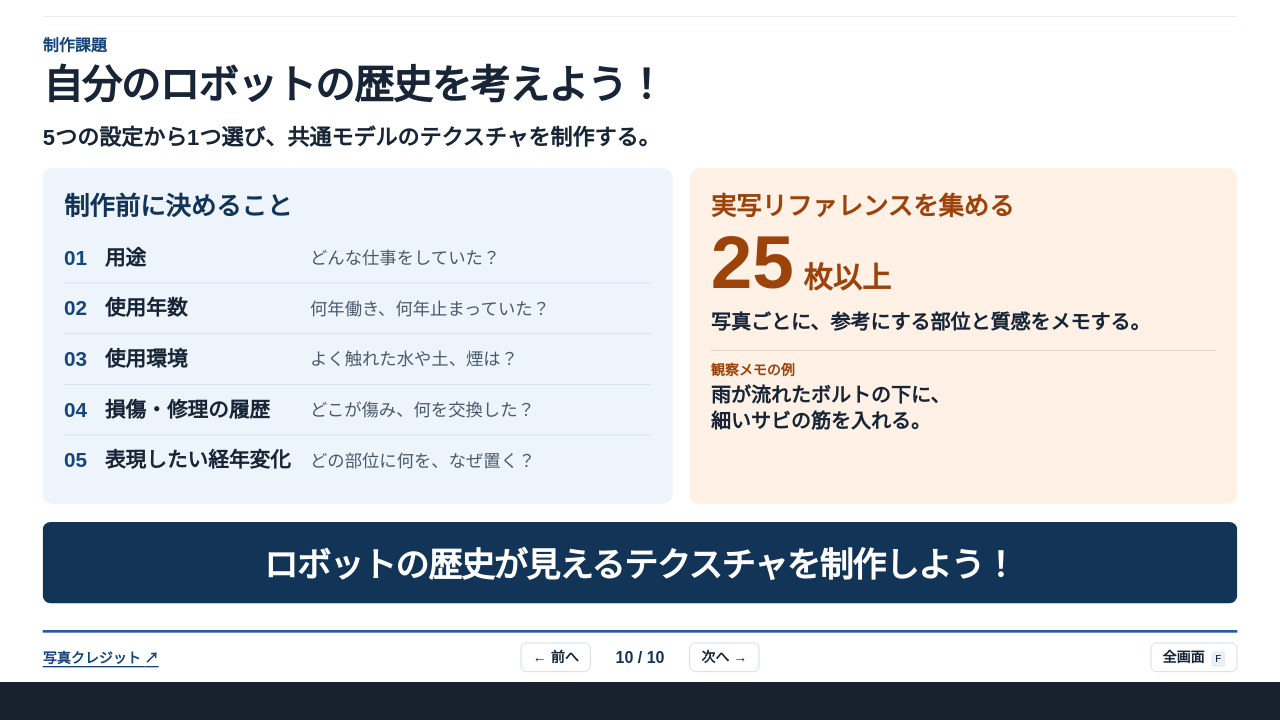
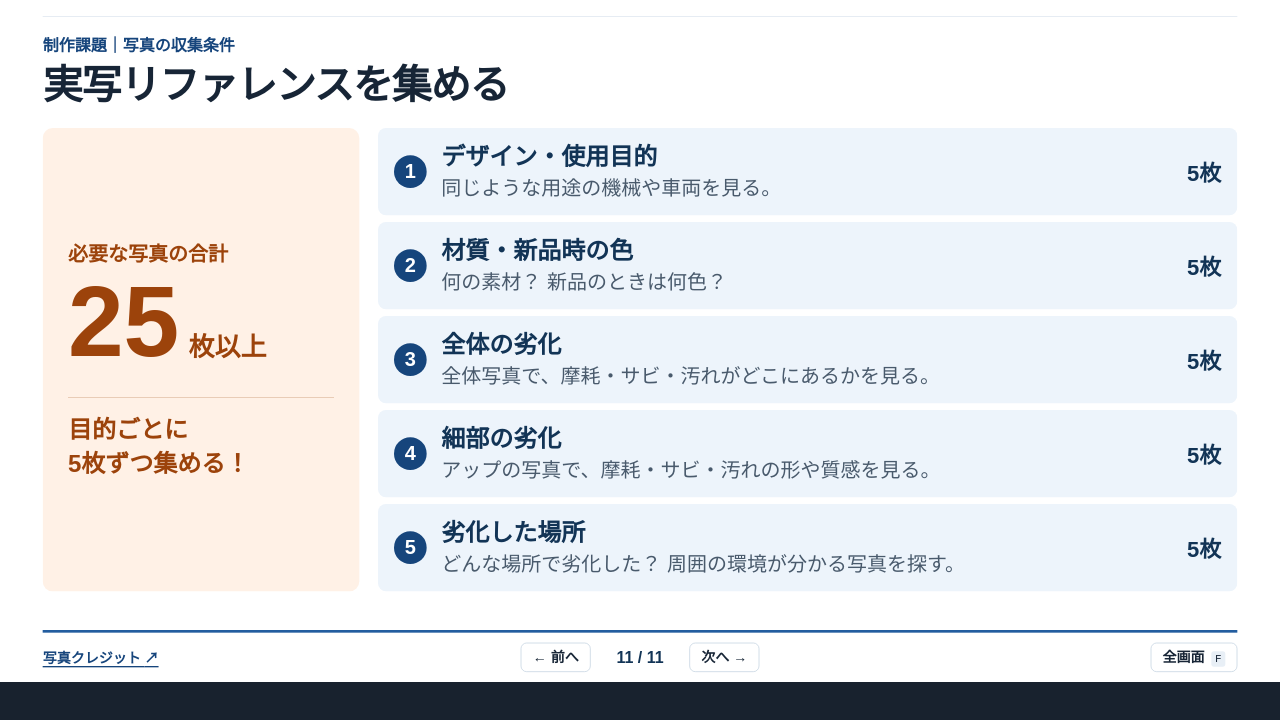
Before and after one commit to TKG-afk/robotto-no-rekishi-o-tekusucha-de-hyogen-shiyo, a plain HTML site: page index.html in a window 1280 px wide. Both pictures are taken after a click on the button "← 前へ". Shown: the part 78-798 px from the top of the page. Drawn offline with Linux system fonts and the light colour scheme.

Commit message:
Add reference photo requirements slide

```diff
--- a/app.js
+++ b/app.js
@@ -100,6 +100,9 @@ const observe = `${heading("写真から制作へ", "現実のリファレンス
   </div>
   <div class="observe-notes"><p>鉄の赤サビは素材を確認。角は接触、隙間は堆積を考える。</p><p>ススや苔は、付着範囲と表面の凹凸まで見る。</p></div>`;
 
+const photosPerPurpose = 5;
+const minimumReferencePhotos = referencePurposes.length * photosPerPurpose;
+
 const task = `${heading("制作課題", "自分のロボットの歴史を考えよう！")}
   <p class="lead">5つの設定から1つ選び、共通モデルのテクスチャを制作する。</p>
   <div class="assignment-grid">
@@ -109,12 +112,24 @@ const task = `${heading("制作課題", "自分のロボットの歴史を考え
     </div>
     <div class="assignment-refs">
       <h3>実写リファレンスを集める</h3>
-      <p class="quantity"><strong>25</strong><span>枚以上</span></p>
+      <p class="quantity"><strong>${minimumReferencePhotos}</strong><span>枚以上</span></p>
       <p>写真ごとに、参考にする部位と質感をメモする。</p>
       <div class="example"><span>観察メモの例</span><p>雨が流れたボルトの下に、<br>細いサビの筋を入れる。</p></div>
     </div>
   </div>
   <p class="closing">ロボットの歴史が見えるテクスチャを制作しよう！</p>`;
+
+const references = `${heading("制作課題｜写真の収集条件", "実写リファレンスを集める")}
+  <div class="reference-grid">
+    <div class="reference-total">
+      <p class="reference-count-label">必要な写真の合計</p>
+      <p class="quantity"><strong>${minimumReferencePhotos}</strong><span>枚以上</span></p>
+      <p class="reference-rule">目的ごとに<br><strong>${photosPerPurpose}枚ずつ</strong>集める！</p>
+    </div>
+    <ol class="reference-purposes">
+      ${referencePurposes.map(([title, detail]) => `<li><div><h3>${title}</h3><p>${detail}</p></div><span>${photosPerPurpose}枚</span></li>`).join("")}
+    </ol>
+  </div>`;
 
 const slides = [
   ["cover", cover],
@@ -122,7 +137,8 @@ const slides = [
   ...cases.map((item, index) => ["case", caseSlide(item, index)]),
   ["compare", compare],
   ["observe", observe],
-  ["task", task]
+  ["task", task],
+  ["references", references]
 ];
 
 deck.innerHTML = slides.map(([type, content], index) => `<section class="slide ${type}" aria-label="${index + 1}枚目" ${index ? "hidden" : ""}>${content}</section>`).join("");
@@ -225,4 +241,5 @@ deck.addEventListener("touchend", event => {
 deck.addEventListener("touchcancel", () => { touchStart = undefined; }, { passive: true });
 
 progress.max = count;
+move(0);
 fit();
--- a/index.html
+++ b/index.html
@@ -5,10 +5,10 @@
   <meta name="viewport" content="width=device-width, initial-scale=1">
   <title>ロボットの歴史を、テクスチャで表現しよう！</title>
   <link rel="icon" href="data:,">
-  <link rel="stylesheet" href="styles.css">
+  <link rel="stylesheet" href="styles.css?v=2">
   <script defer src="photos.js"></script>
-  <script defer src="lesson.js"></script>
-  <script defer src="app.js"></script>
+  <script defer src="lesson.js?v=2"></script>
+  <script defer src="app.js?v=2"></script>
 </head>
 <body>
   <main id="viewport" aria-label="Substance 3D Painter 授業スライド">
@@ -18,12 +18,12 @@
       </header>
       <div id="slides"></div>
       <footer class="toolbar">
-        <progress id="progress" max="10" value="1" aria-label="スライドの進行状況"></progress>
+        <progress id="progress" aria-label="スライドの進行状況"></progress>
         <div class="toolbar-row">
           <a href="credits.html" target="_blank" rel="noopener">写真クレジット <span aria-hidden="true">↗</span></a>
           <nav aria-label="スライド操作">
             <button type="button" id="prev">← 前へ</button>
-            <output id="counter" aria-live="polite">01 / 10</output>
+            <output id="counter" aria-live="polite"></output>
             <button type="button" id="next">次へ →</button>
           </nav>
           <button type="button" id="fullscreen">全画面 <kbd>F</kbd></button>
--- a/lesson.js
+++ b/lesson.js
@@ -82,3 +82,11 @@ const assignment = [
   ["損傷・修理の履歴", "どこが傷み、何を交換した？"],
   ["表現したい経年変化", "どの部位に何を、なぜ置く？"]
 ];
+
+const referencePurposes = [
+  ["デザイン・使用目的", "同じような用途の機械や車両を見る。"],
+  ["材質・新品時の色", "何の素材？ 新品のときは何色？"],
+  ["全体の劣化", "全体写真で、摩耗・サビ・汚れがどこにあるかを見る。"],
+  ["細部の劣化", "アップの写真で、摩耗・サビ・汚れの形や質感を見る。"],
+  ["劣化した場所", "どんな場所で劣化した？ 周囲の環境が分かる写真を探す。"]
+];
--- a/styles.css
+++ b/styles.css
@@ -187,6 +187,29 @@ thead th { background: var(--blue-dark); color: white; }
 .example span { display: block; color: var(--orange); font-weight: 700; font-size: 21px; margin-bottom: 4px; }
 .closing { margin-top: 27px; padding: 24px 30px; background: var(--blue-dark); color: white; border-radius: 12px; font-size: 51px; text-align: center; font-weight: 800; letter-spacing: -.035em; }
 
+.reference-grid { display: grid; grid-template-columns: 475px 1fr; gap: 28px; margin-top: 29px; }
+.reference-total {
+  display: flex; flex-direction: column; justify-content: center;
+  padding: 38px; background: var(--soft-orange); border-radius: 15px; color: var(--orange);
+}
+.reference-count-label { font-size: 30px; font-weight: 750; }
+.reference-total .quantity strong { font-size: 150px; }
+.reference-total .quantity span { font-size: 39px; }
+.reference-rule { border-top: 1px solid #dfbaa0; margin-top: 24px; padding-top: 23px; font-size: 36px; line-height: 1.4; font-weight: 700; }
+.reference-purposes { display: grid; gap: 10px; margin: 0; padding: 0; list-style: none; counter-reset: purpose; }
+.reference-purposes li {
+  display: grid; grid-template-columns: 55px 1fr auto; align-items: center; gap: 16px;
+  min-height: 131px; padding: 12px 24px; background: var(--soft-blue); border-radius: 12px;
+}
+.reference-purposes li::before {
+  counter-increment: purpose; content: counter(purpose);
+  display: grid; place-items: center; width: 49px; height: 49px;
+  background: var(--blue); color: white; border-radius: 50%; font-size: 30px; font-weight: 800;
+}
+.reference-purposes h3 { color: var(--blue-dark); font-size: 36px; line-height: 1.2; }
+.reference-purposes p { margin-top: 7px; color: var(--muted); font-size: 30px; line-height: 1.3; }
+.reference-purposes li > span { color: var(--blue-dark); font-size: 33px; font-weight: 800; white-space: nowrap; }
+
 #photo-dialog {
   position: fixed; inset: 0; margin: auto; width: min(86vw, 1590px); height: min(90vh, 960px);
   max-width: none; max-height: none; background: white; color: #172536;
```
Also changed, not shown: 1 other file.
